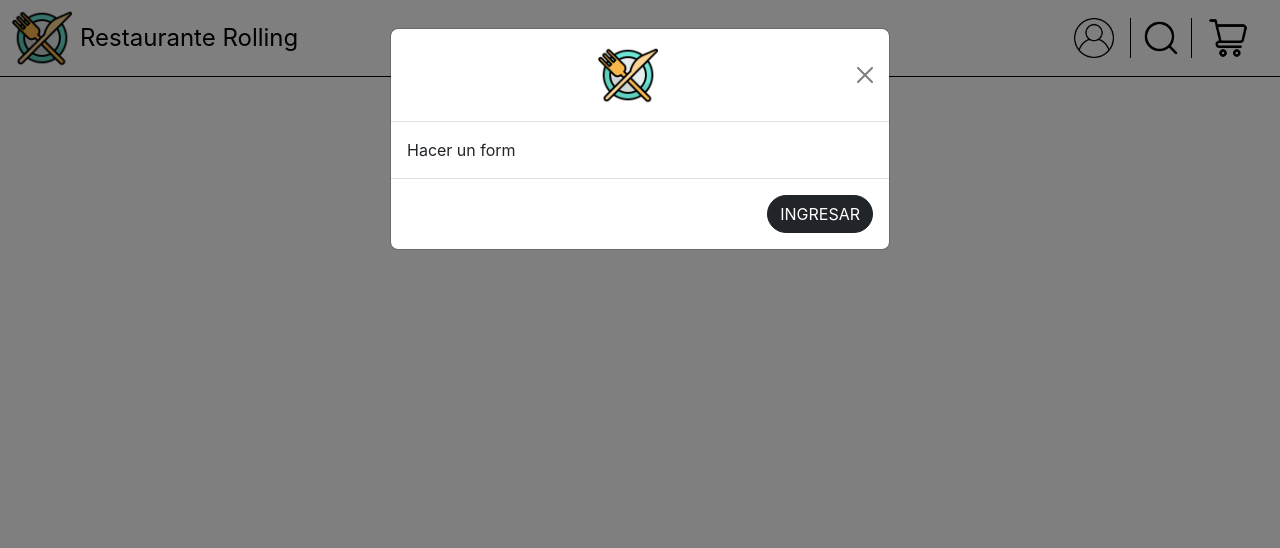
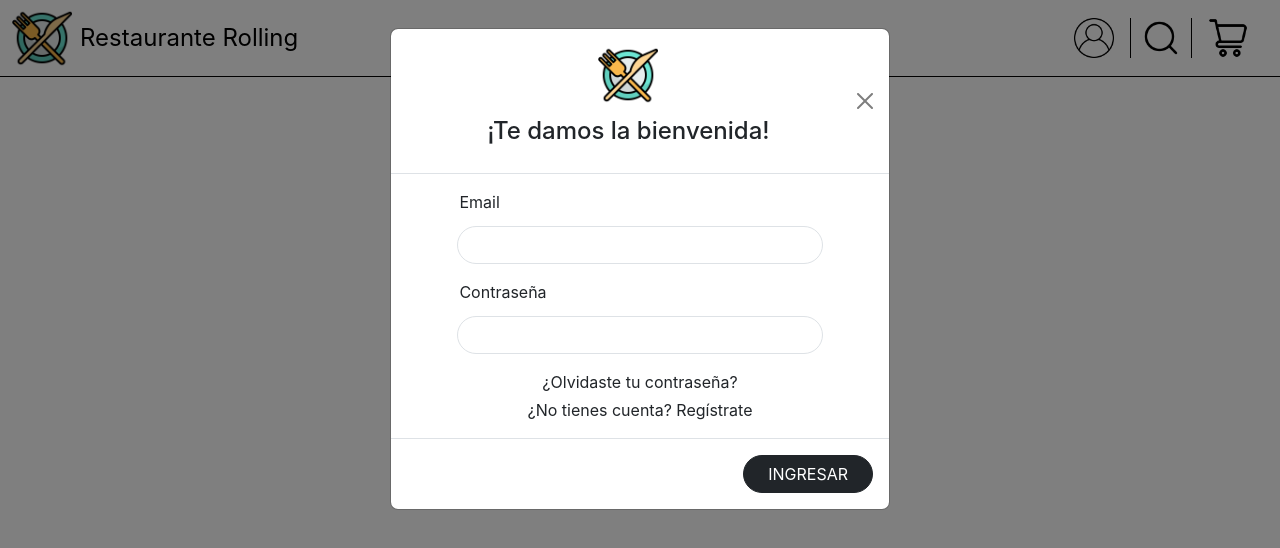
Before and after one commit to AzAnd2102/Proyecto-Final-F, a React (Create React App) app: page / in a window 1280 px wide. Both pictures are taken after a click on the picture 1094 px from the left and 38 px from the top of the page. Shown: the top 548 px of the page. Built offline with nearby package versions, Linux system fonts and the light colour scheme.

Commit message:
modificacion de ModalLogin

```diff
--- a/src/components/ModalLogin/ModalLogin.js
+++ b/src/components/ModalLogin/ModalLogin.js
@@ -7,15 +7,40 @@ import logo from "../../assets/icons/logo.png";
 const ModalLogin = ({ show, handleClose }) => {
   return (
 
-    <Modal show={show} onHide={handleClose}>
+      <Modal show={show} onHide={handleClose}>
         <Modal.Header closeButton>
           <Modal.Title className='container-fluid text-center'>
-            <img className='image-logo' src={logo} alt='modal-logo' />
+            <img className='image-logo' src={logo} alt='modal-logo'/>
+            <div className='bienvenida-text my-2'>
+              <span>¡Te damos la bienvenida!</span>
+            </div>
           </Modal.Title>
         </Modal.Header>
-        <Modal.Body>Hacer un form</Modal.Body>
+        <Modal.Body className='modal-body d-flex align-content-center justify-content-center'>
+          <div className='modal-form'>
+            <div className='col-md-12 mb-3'>
+              <form className='row g-1'>
+                <label for='validationDefault01' class='form-label'>Email</label>
+                <input type='email' class='form-control rounded-pill'/>
+              </form>
+            </div>
+
+            <div className='col-md-12 mb-3'>
+              <form className='row g-1'>
+                <label for='validationDefault01' class='form-label'>Contraseña</label>
+                <input type='password' class='form-control rounded-pill'/>
+              </form>
+            </div>
+              <div className='text-registro text-center mb-1'>
+                <a className='text-decoration-none text-dark' href='...'>¿Olvidaste tu contraseña? </a>
+              </div>
+              <div className='text-registro text-center'>
+                <a className='text-decoration-none text-dark' href='...'>¿No tienes cuenta? Regístrate</a>
+              </div>
+          </div>
+        </Modal.Body>
         <Modal.Footer>
-          <Button variant="dark rounded-pill" onClick={handleClose}>
+          <Button variant='dark rounded-pill px-4' onClick={handleClose}>
             INGRESAR
           </Button>
         </Modal.Footer>
```
